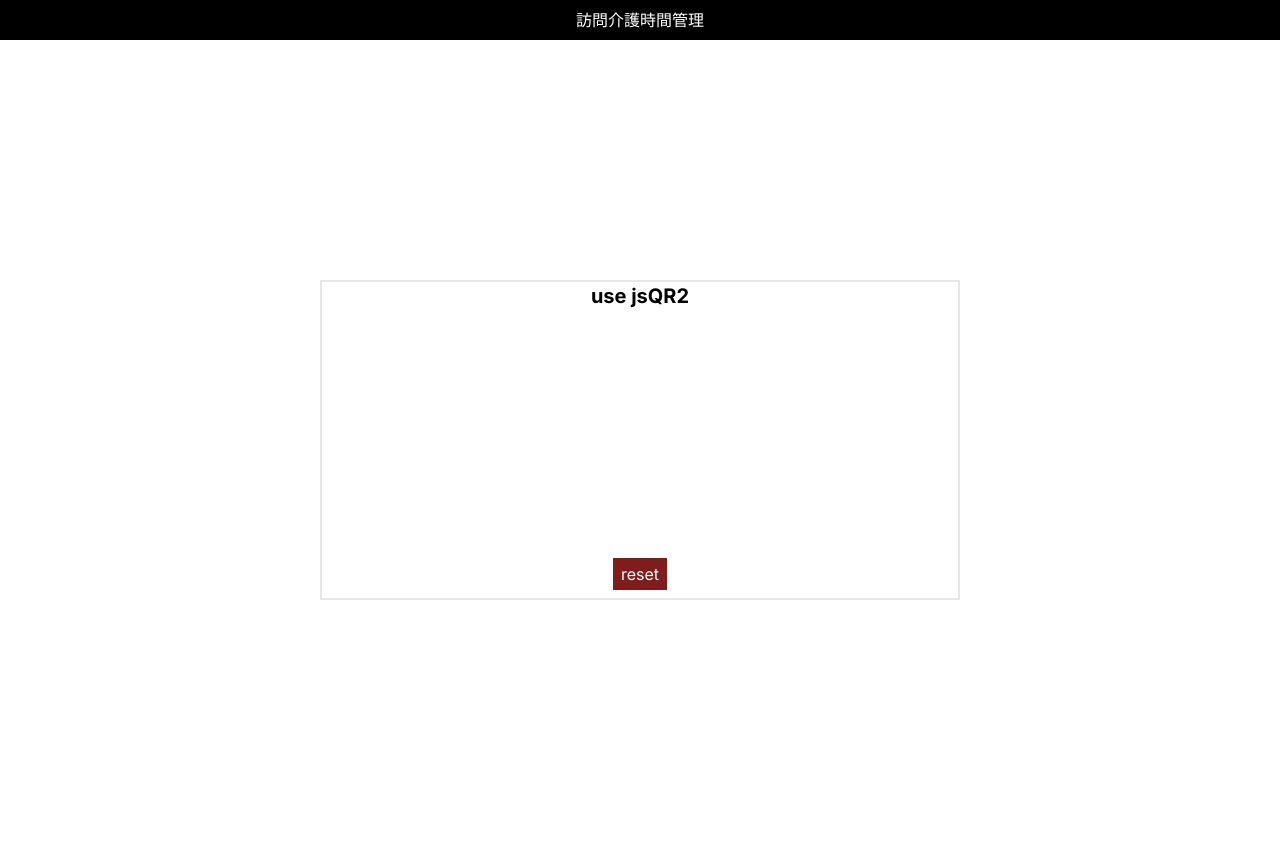
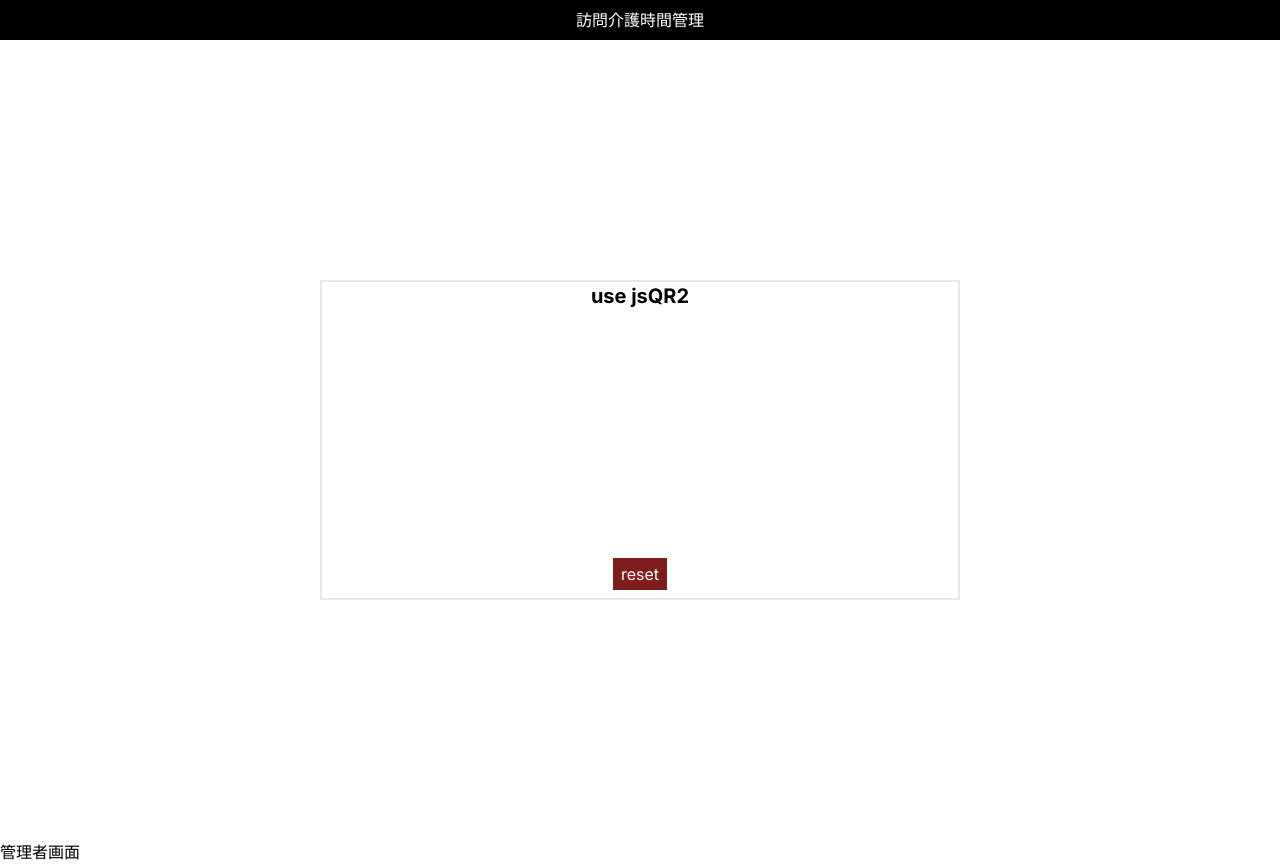
Before and after one commit to RyuaUehara/QRcode, a Next.js app: page / in a window 1280 px wide. Before the commit the page ends 840 px from the top, so only its background shows below. Built offline with nearby package versions, Linux system fonts and the light colour scheme; no server answers.

Commit message:
画面編集

```diff
--- a/src/app/page.tsx
+++ b/src/app/page.tsx
@@ -12,6 +12,7 @@ export default function Home() {
       <div className="flex h-screen items-center justify-center">
         <CameraJsQR2 />
       </div>
+      <a href="/admin">管理者画面</a>
     </div>
   );
 }
```
